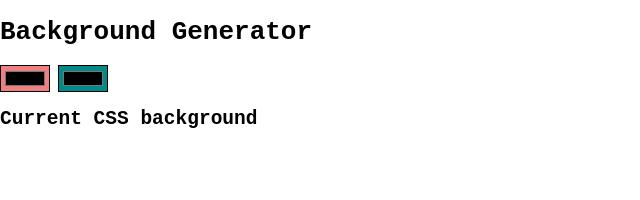
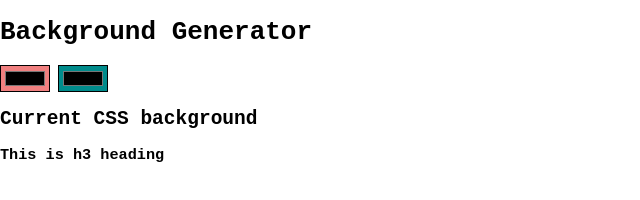
Before and after one commit to zohaibasghar/background-generator, a plain HTML site: page index.html in a window 1280 px wide. Shown: the whole page, without its empty margins (0-640 px from the left). Drawn offline with Linux system fonts and the light colour scheme.

Commit message:
changing h3 heading

```diff
--- a/index.html
+++ b/index.html
@@ -11,7 +11,7 @@
     <input type="color" name="color" class="color1">
     <input type="color" name="color" class="color2">
     <h2>Current CSS background</h2>
-    <h3></h3>
+    <h3>This is h3 heading</h3>
 
 
 
```
